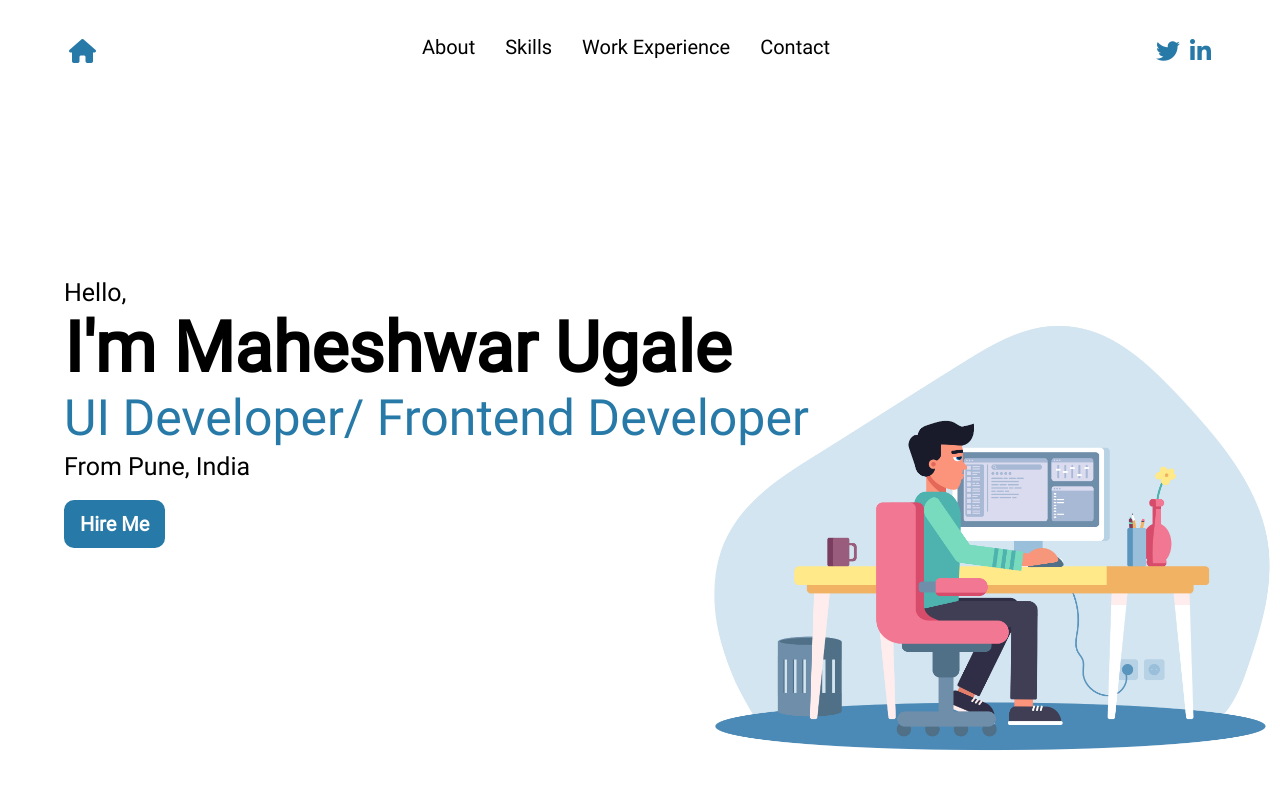
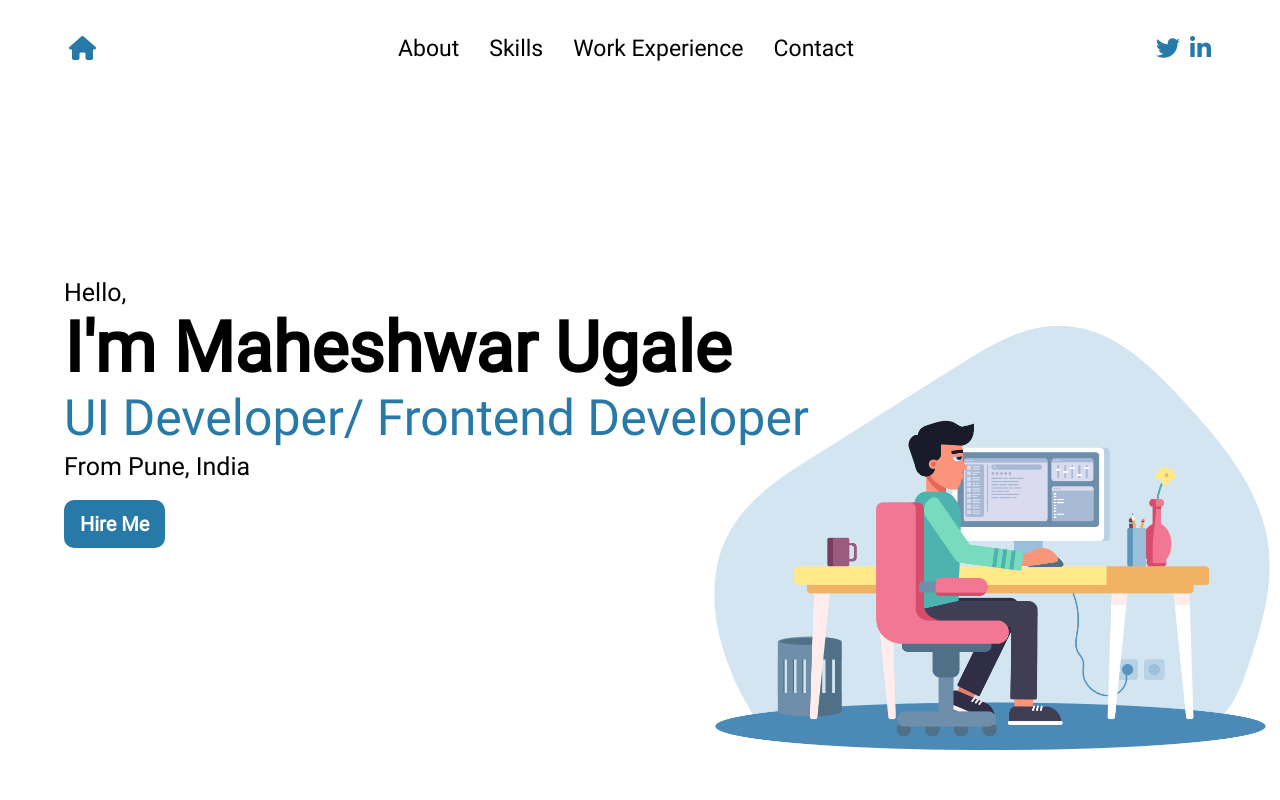
Before and after one commit to MaheshUgale/Maheshwar-website.io, a website: page index.html in a window 1280 px wide. Shown: the top 800 px of the page. Drawn offline with nearby package versions, Linux system fonts and the light colour scheme.

```diff
--- a/Myweb.css
+++ b/Myweb.css
@@ -76,7 +76,7 @@
 
 nav .navbar .menu li a {
     color: var(--black-color);
-    font-size: 20px;
+    font-size: 23px;
     font-weight: 500;
     /* text-transform: uppercase; */
     padding: 6px 0px;
@@ -848,9 +848,7 @@
     padding: 0px 31px;
     font-family: 'roboto';
 }
-li{
-    padding-bottom: 10px;
-}
+
 .date{
     text-align: start;
     padding-bottom: 5px;
```
